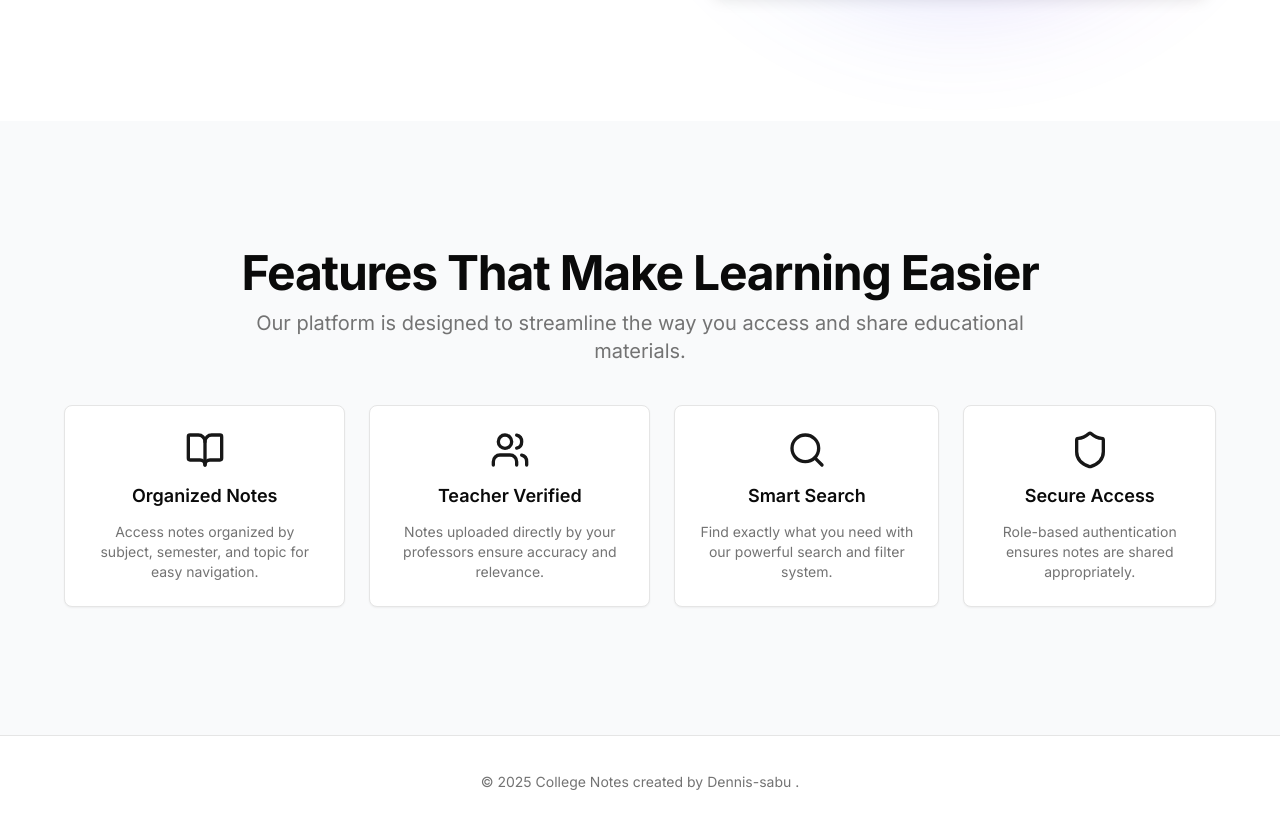
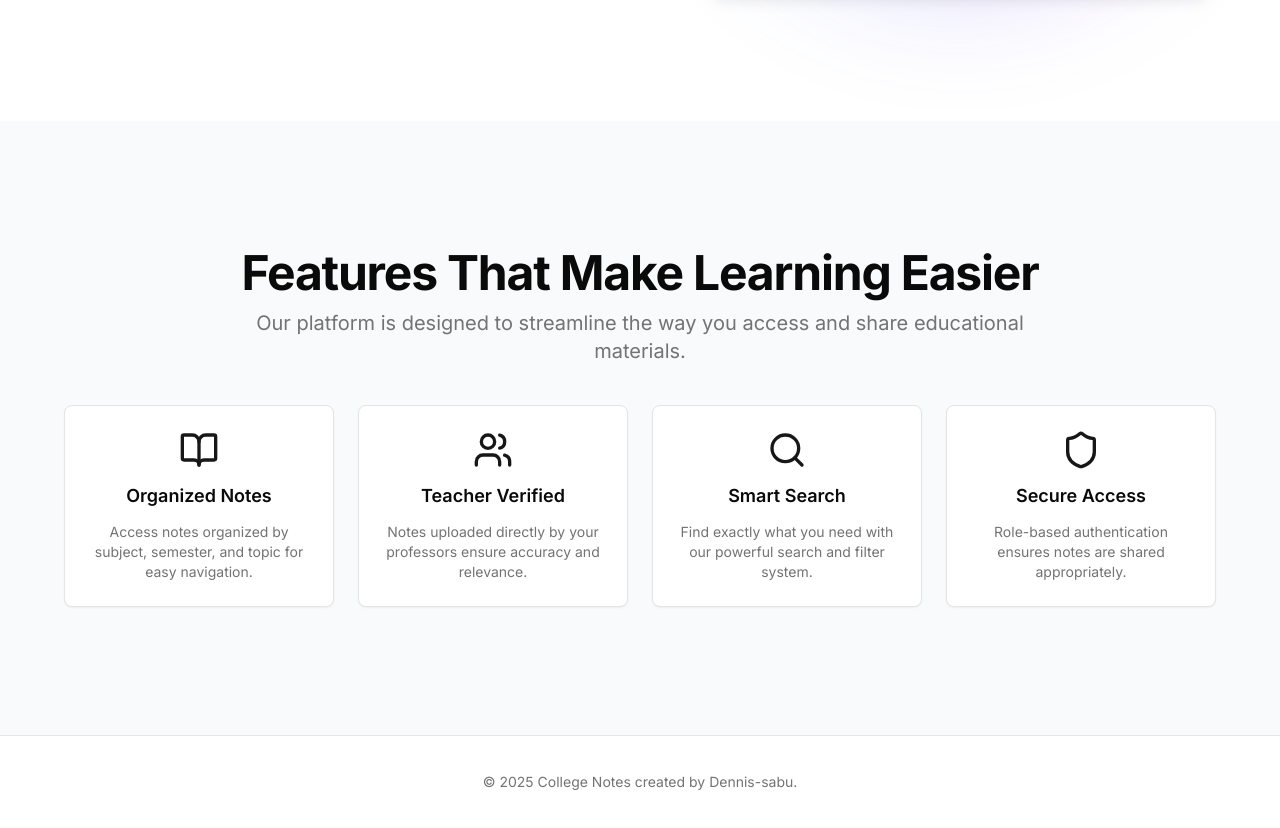
Before and after one commit to dennis-sabu/college-notes-app, a Next.js app: page / in a window 1280 px wide. Shown: the part 700-1528 px from the top of the page. Built offline with nearby package versions, Linux system fonts and the light colour scheme.

Commit message:
duv some fixes

```diff
--- a/app/page.tsx
+++ b/app/page.tsx
@@ -5,12 +5,12 @@ import { FeaturesSection } from "@/components/features-section"
 
 export default function Home() {
   return (
-    <main className="flex min-h-screen flex-col">
+    <main className="flex min-h-screen flex-col overflow-x-hidden">
       <header className="sticky top-0 z-50 w-full border-b bg-background/95 backdrop-blur supports-[backdrop-filter]:bg-background/60">
         <div className="container flex h-16 items-center justify-between">
           <div className="flex items-center gap-2 font-bold text-xl">
-            <span className="text-primary">   College</span>
-            <span>Notes </span>
+            <span className="text-primary">College</span>
+            <span>Notes</span>
           </div>
           <nav className="flex items-center gap-4">
             <Link href="/browse">
@@ -32,7 +32,7 @@ export default function Home() {
       <footer className="border-t py-6 md:py-8">
         <div className="container flex flex-col items-center justify-center gap-4 md:flex-row md:gap-8">
           <p className="text-center text-sm leading-loose text-muted-foreground md:text-left">
-            © {new Date().getFullYear()} College Notes created by{" Dennis-sabu"} .
+            © {new Date().getFullYear()} College Notes created by{" Dennis-sabu"}.
           </p>
         </div>
       </footer>
--- a/components/features-section.tsx
+++ b/components/features-section.tsx
@@ -25,7 +25,7 @@ export function FeaturesSection() {
   ]
 
   return (
-    <section className="w-full py-12 md:py-24 lg:py-32 bg-gray-50 dark:bg-gray-900 overflow-x-hidden md:flex">
+    <section className="w-full py-12 md:py-24 lg:py-32 bg-gray-50 dark:bg-gray-900 overflow-x-hidden">
       <div className="container px-4 sm:px-6">
         <div className="flex flex-col items-center justify-center space-y-6 text-center">
           <div className="space-y-3">
@@ -38,7 +38,8 @@ export function FeaturesSection() {
           </div>
         </div>
 
-        <div className="mt-10 grid grid-cols-1 sm:grid-cols-2 lg:grid-cols-4 gap-6 max-w-6xl mx-auto md:flex">
+        {/* Features Grid - Responsive */}
+        <div className="mt-10 grid grid-cols-1 sm:grid-cols-2 lg:grid-cols-4 gap-6 max-w-6xl mx-auto">
           {features.map((feature, index) => (
             <div
               key={index}
--- a/components/hero-section.tsx
+++ b/components/hero-section.tsx
@@ -3,7 +3,7 @@ import { Button } from "@/components/ui/button"
 
 export function HeroSection() {
   return (
-    <section className="w-full py-12  lg:py-32 bg-background overflow-x-hidden md:flex">
+    <section className="w-full py-12 lg:py-32 bg-background overflow-x-hidden">
       <div className="container px-4 md:px-6">
         <div className="grid gap-12 lg:grid-cols-2 xl:grid-cols-2 items-center">
           {/* Text Section */}
@@ -16,7 +16,7 @@ export function HeroSection() {
                 Access high-quality notes from your professors and peers. Study smarter, not harder.
               </p>
             </div>
-            <div className="flex flex-col gap-3 sm:flex-row sm:justify-center lg:justify-start md:flex">
+            <div className="flex flex-col gap-3 sm:flex-row sm:justify-center lg:justify-start">
               <Link href="/browse">
                 <Button size="lg" className="w-full sm:w-auto">
                   Browse Notes
@@ -31,8 +31,8 @@ export function HeroSection() {
           </div>
 
           {/* Visual Section */}
-          <div className="flex items-center justify-center md:flex">
-            <div className="relative h-[300px] w-[300px] sm:h-[400px] sm:w-[400px] lg:h-[500px] lg:w-[500px]">
+          <div className="flex items-center justify-center">
+            <div className="relative w-full max-w-[300px] sm:max-w-[400px] lg:max-w-[500px] aspect-square">
               <div className="absolute inset-0 bg-gradient-to-r from-blue-500 to-purple-600 rounded-full opacity-20 blur-3xl"></div>
               <div className="relative h-full w-full bg-white dark:bg-gray-900 rounded-xl shadow-lg overflow-hidden border">
                 <div className="p-6 h-full flex flex-col">
```
